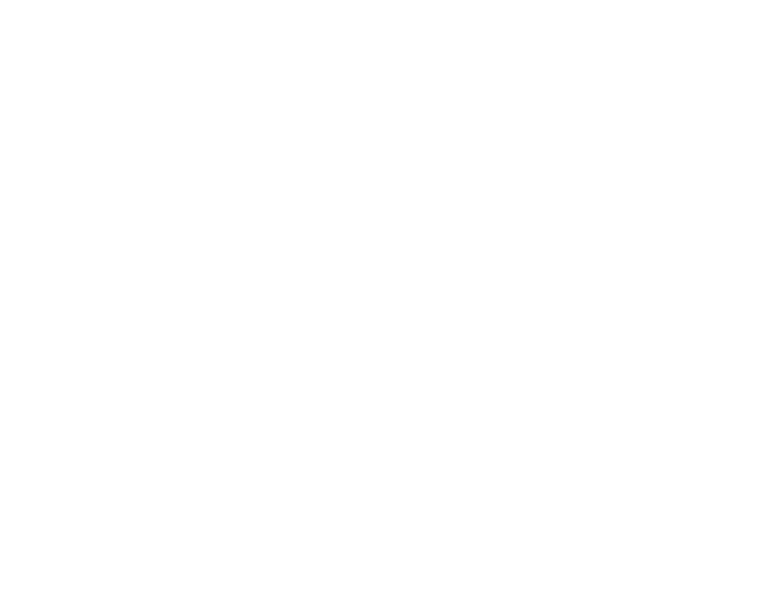
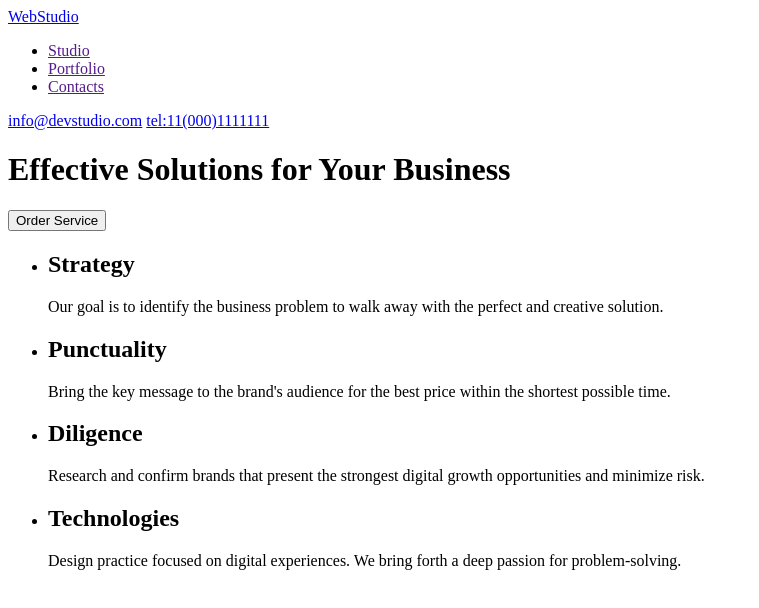
Before and after one commit to Yakiv87/goit-markup-hw-01, a plain HTML site: page index.html in a window 1280 px wide. Shown: the whole page, without its empty margins (0-759 px from the left). Drawn offline with Linux system fonts and the light colour scheme.

Commit message:
Update index.html

```diff
--- a/index.html
+++ b/index.html
@@ -6,5 +6,51 @@
     <meta name="viewport" content="width=device-width, initial-scale=1.0" />
     <title>Document</title>
   </head>
-  <body></body>
+  <body>
+    <header>
+      <nav>
+        <a href="./index.html">WebStudio</a>
+        <ul>
+          <li><a href="">Studio</a></li>
+          <li><a href="">Portfolio</a></li>
+          <li><a href="">Contacts</a></li>
+        </ul>
+      </nav>
+      <a href="email:info@devstudio.com">info@devstudio.com</a>
+      <a href="tel:+11(000)111-11-11">tel:11(000)1111111</a>
+    </header>
+    <!-- ще думпю що замість div -->
+    <div>
+      <h1>Effective Solutions for Your Business</h1>
+      <button type="button">Order Service</button>
+    </div>
+    <section>
+      <ul>
+        <li>
+          <h2>Strategy</h2>
+          <p>
+            Our goal is to identify the business problem to walk away with the perfect and creative
+            solution.
+          </p>
+        </li>
+        <li>
+          <h2>Punctuality</h2>
+          <p>
+            Bring the key message to the brand's audience for the best price within the shortest
+            possible time.
+          </p>
+        </li>
+        <li><h2>Diligence</h2></li>
+        <p>
+          Research and confirm brands that present the strongest digital growth opportunities and
+          minimize risk.
+        </p>
+        <li><h2>Technologies</h2></li>
+        <p>
+          Design practice focused on digital experiences. We bring forth a deep passion for
+          problem-solving.
+        </p>
+      </ul>
+    </section>
+  </body>
 </html>
```
